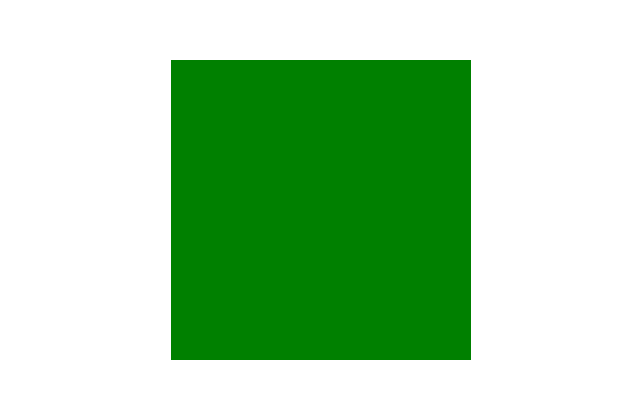
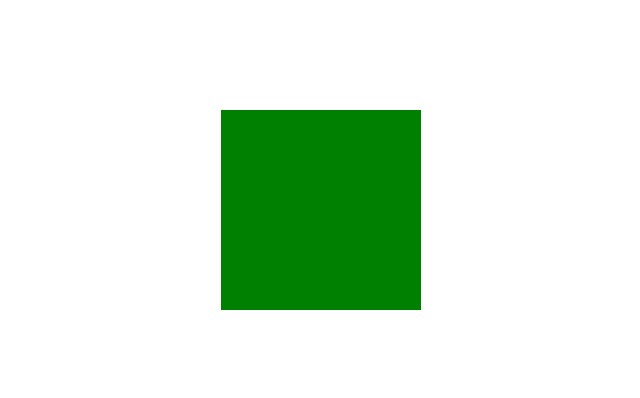
Before and after one commit to Kraniket901/go-kapture-animation-3, a React (Create React App) app: page / in a window 1280 px wide. Shown: the part 240-638 px from the top of the page, without its empty margins (269-909 px from the left). Built offline with nearby package versions, Linux system fonts and the light colour scheme.

Commit message:
first commit

```diff
--- a/src/App.js
+++ b/src/App.js
@@ -8,7 +8,7 @@ const App = () => {
   let logoItemCont = useRef(null);
 
   const handleReload1 = () => {
-    TweenMax.to(logoItem1, 3, { css: { top: "50vh", right: "50vw", opacity: "1", transform: "scale(3) rotateZ(0)" } })
+    TweenMax.to(logoItem1, 3, { css: { top: "50vh", right: "50vw", opacity: "1", transform: "scale(2) rotateZ(0)" } })
   }
   const handleClick1 = () => {
     TweenMax.to(logoItemCont, 0, { css: { position: "relative" } })
```
